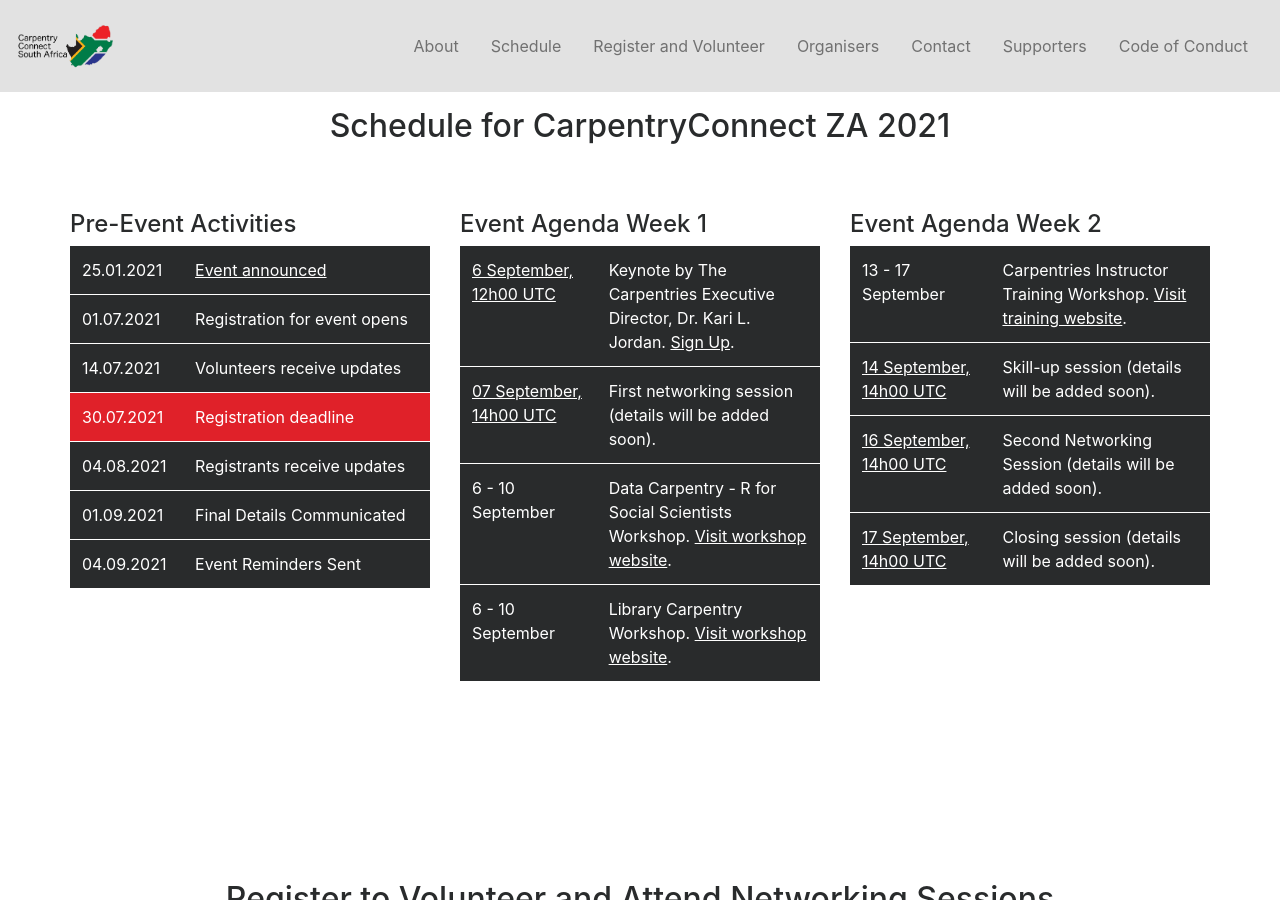
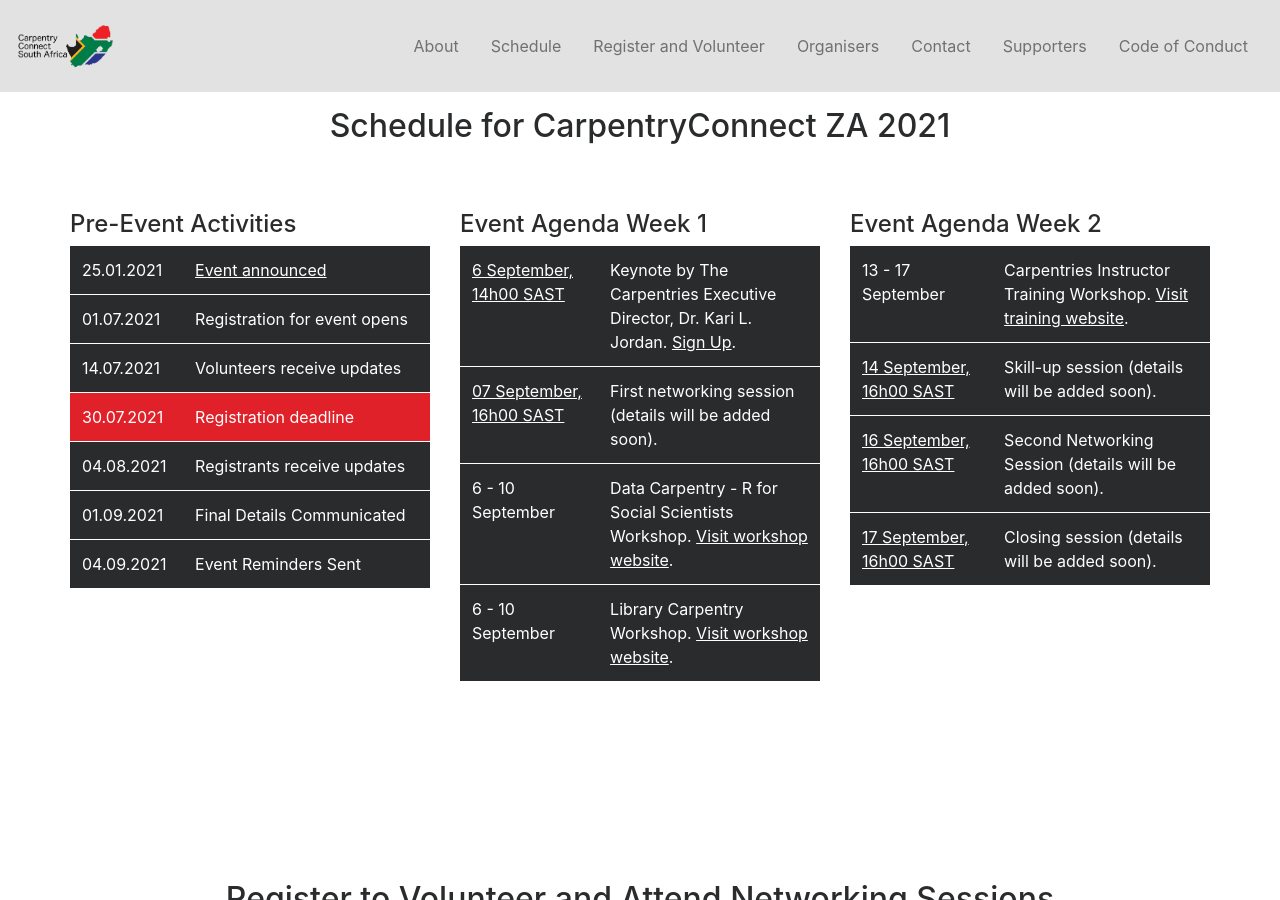
Before and after one commit to CarpentryConnect/za.carpentryconnect.org, a Jekyll site: the page built from index.html, in a window 1280 px wide and 900 px high, scrolled down 2088 px. Built offline with Jekyll 4.4.1, drawn with Linux system fonts in a browser that asks for light colours; nearby versions of some CDN libraries.

Commit message:
swapping UTC for SAST as it is a local event

```diff
--- a/index.html
+++ b/index.html
@@ -142,7 +142,7 @@
             <table class="table table-inverse col-12" id="timetable">
                 <tr>
                     <td>
-                       <a href ="https://www.timeanddate.com/worldclock/fixedtime.html?msg=Opening%20Keynote&iso=20210906T12">6 September, 12h00 UTC</a>
+                       <a href ="https://www.timeanddate.com/worldclock/fixedtime.html?msg=Opening%20Keynote&iso=20210906T12">6 September, 14h00 SAST</a>
                     </td>
                     <td>
                         Keynote by The Carpentries Executive Director, Dr. Kari L. Jordan. <a href ="https://pad.carpentries.org/CCZA_Keynote">Sign Up</a>.
@@ -150,7 +150,7 @@
                 </tr>
                 <tr>
                     <td>
-                        <a href ="https://www.timeanddate.com/worldclock/fixedtime.html?msg=SkillUp%20Session&iso=20210907T14">07 September, 14h00 UTC</a>
+                        <a href ="https://www.timeanddate.com/worldclock/fixedtime.html?msg=SkillUp%20Session&iso=20210907T14">07 September, 16h00 SAST</a>
                     </td>
                     <td>
                         First networking session (details will be added soon).
@@ -188,7 +188,7 @@
               </tr>
               <tr>
                   <td>
-                      <a href ="https://www.timeanddate.com/worldclock/fixedtime.html?msg=SkillUp%20Session&iso=20210914T14">14 September, 14h00 UTC</a>
+                      <a href ="https://www.timeanddate.com/worldclock/fixedtime.html?msg=SkillUp%20Session&iso=20210914T14">14 September, 16h00 SAST</a>
                   </td>
                   <td>
                       Skill-up session (details will be added soon).
@@ -196,7 +196,7 @@
               </tr>
               <tr>
                   <td>
-                      <a href ="https://www.timeanddate.com/worldclock/fixedtime.html?msg=SkillUp%20Session&iso=20210916T14">16 September, 14h00 UTC</a>
+                      <a href ="https://www.timeanddate.com/worldclock/fixedtime.html?msg=SkillUp%20Session&iso=20210916T14">16 September, 16h00 SAST</a>
                   </td>
                   <td>
                       Second Networking Session (details will be added soon).
@@ -204,7 +204,7 @@
               </tr>
               <tr>
                   <td>
-                      <a href ="https://www.timeanddate.com/worldclock/fixedtime.html?msg=SkillUp%20Session&iso=20210914T14">17 September, 14h00 UTC</a>
+                      <a href ="https://www.timeanddate.com/worldclock/fixedtime.html?msg=SkillUp%20Session&iso=20210914T14">17 September, 16h00 SAST</a>
                   </td>
                   <td>
                       Closing session (details will be added soon).
```
